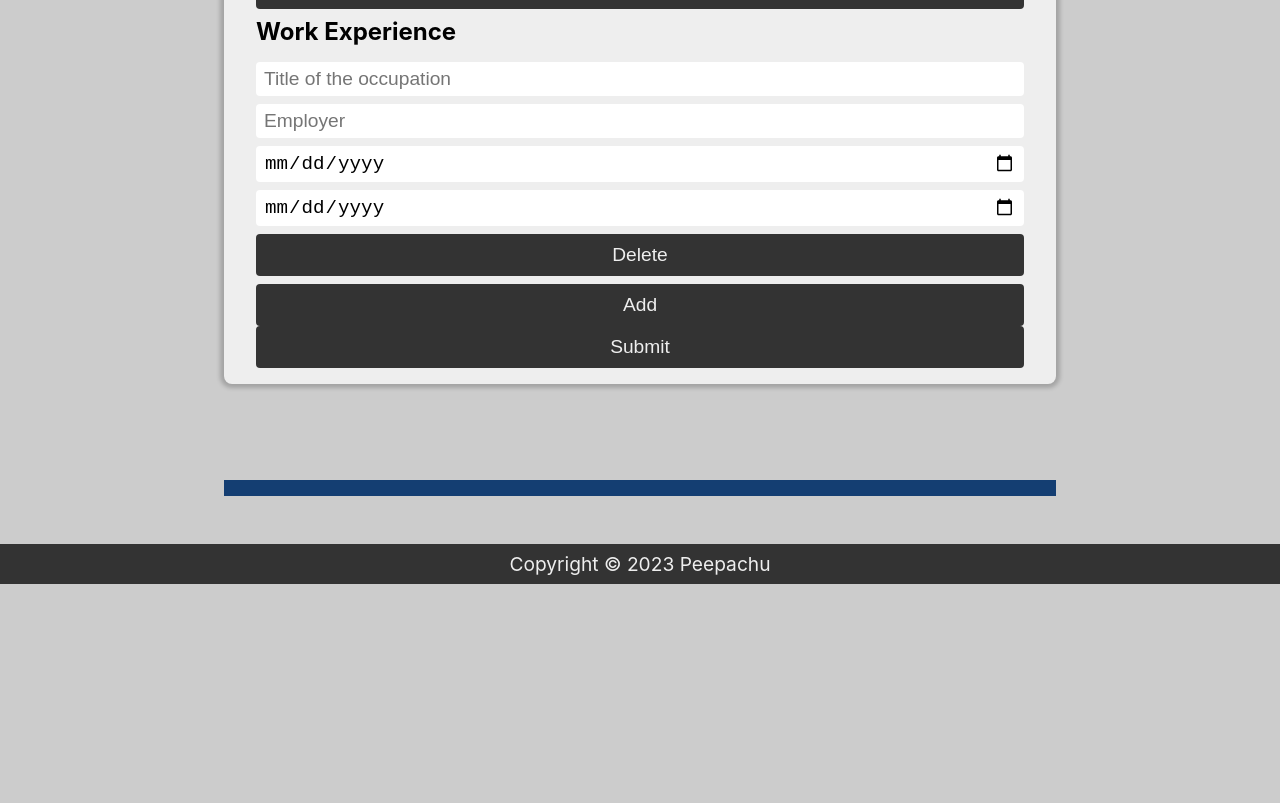
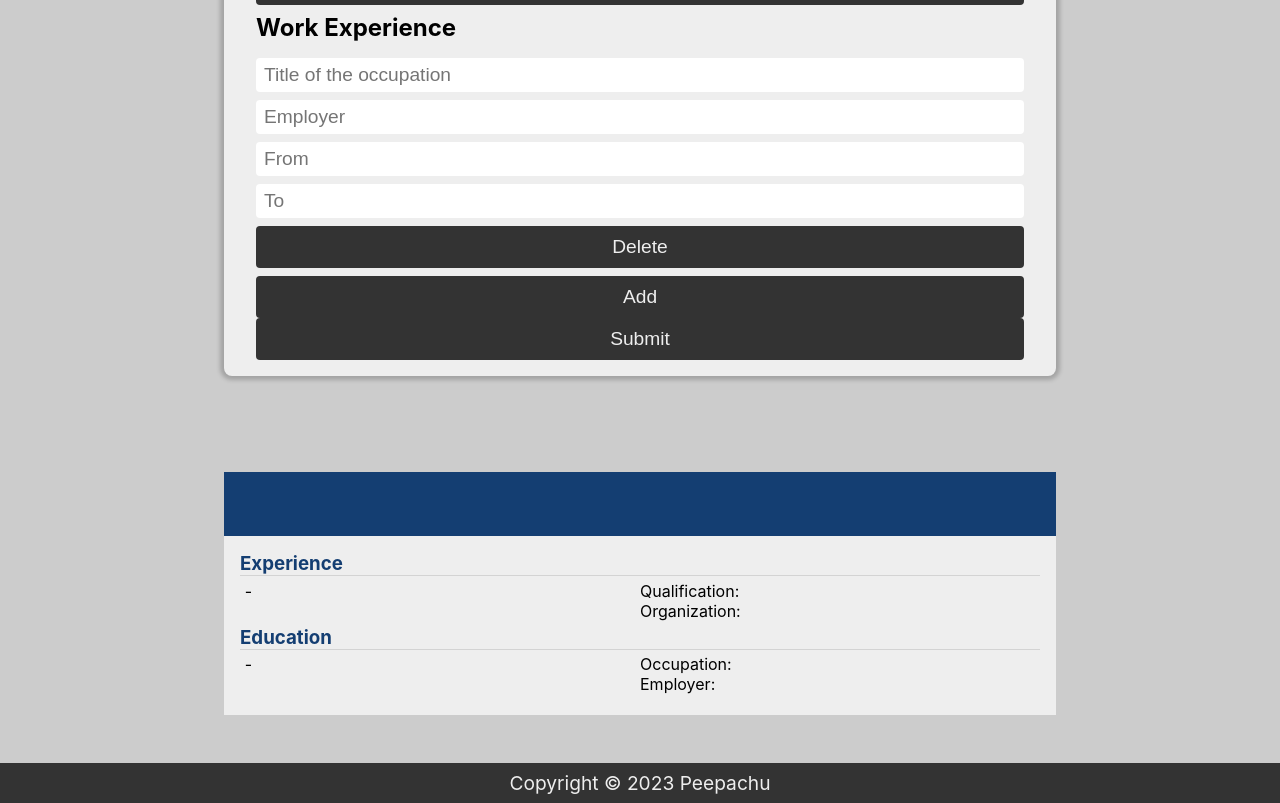
Before and after one commit to Peepachuu/cv-project, a React (Create React App) app: page / in a window 1280 px wide. Shown: the part 661-1464 px from the top of the page. Before the commit the page ends 1245 px from the top, so only its background shows below. Built offline with nearby package versions, Linux system fonts and the light colour scheme; the HTML template or start-up script is replaced by a standard one.

Commit message:
Add to the cv preview
More information is displayed now

```diff
--- a/src/App.js
+++ b/src/App.js
@@ -18,16 +18,16 @@ class App extends Component {
         ];
 
         this.defaultEducation = [
-            {type: "text", placeholder: "Title of qualification awarded", name:"qualification", value:""},
-            {type: "text", placeholder: "Organization that provided said title", name:"organizaation", value:""},
-            {type: "date", placeholder: "From", name:"startDate", value:""},
-            {type: "date", placeholder: "To", name:"endDate", value:""}
+            {type: "text", placeholder: "Title of qualification awarded", name:"Qualification", value:""},
+            {type: "text", placeholder: "Organization that provided said title", name:"Organization", value:""},
+            {type: "text", placeholder: "From", name:"startDate", value:""},
+            {type: "text", placeholder: "To", name:"endDate", value:""}
         ];
         this.defaultWorkExp = [
-            {type: "text", placeholder: "Title of the occupation", name:"occupation", value:""},
-            {type: "text", placeholder: "Employer", name:"employer", value:""},
-            {type: "date", placeholder: "From", name:"startDate", value:""},
-            {type: "date", placeholder: "To", name:"endDate", value:""}
+            {type: "text", placeholder: "Title of the occupation", name:"Occupation", value:""},
+            {type: "text", placeholder: "Employer", name:"Employer", value:""},
+            {type: "text", placeholder: "From", name:"startDate", value:""},
+            {type: "text", placeholder: "To", name:"endDate", value:""}
         ];
         this.state = {
             infosets: [
@@ -135,8 +135,9 @@ class App extends Component {
                 </div>
                 <div className="container">
                 <CVPreview
-                    firstName={this.state.infosets[0][0].data[0].value}
-                    lastName={this.state.infosets[0][0].data[1].value}
+                    personalInfo={this.state.infosets[0][0]}
+                    educationInfo={this.state.infosets[1]}
+                    experienceInfo={this.state.infosets[2]}
                 >
                 </CVPreview>
                 </div>
--- a/src/components/CVPreview.js
+++ b/src/components/CVPreview.js
@@ -1,11 +1,27 @@
 import React, {Component} from "react";
+import PreviewSection from "./PreviewSection";
 
 class CVPreview extends Component {
     render() {
-        const {firstName, lastName} = this.props;
+        const {personalInfo, educationInfo, experienceInfo} = this.props;
         return (
             <section className="Preview">
-                <h2>{firstName} {lastName}</h2>
+                <h2>{personalInfo.data[0].value} {personalInfo.data[1].value}</h2>
+                <section className="main">
+                    <section>
+                        <h3>Experience</h3>
+                        <ul>
+                            {educationInfo.map(fieldset => <PreviewSection fieldset={fieldset}/>)}
+                        </ul>
+                    </section>
+
+                    <section>
+                        <h3>Education</h3>
+                        <ul>
+                            {experienceInfo.map(fieldset => <PreviewSection fieldset={fieldset}/>)}
+                        </ul>
+                    </section>
+                </section>
             </section>
         )
     }
--- a/src/components/PreviewSection.js
+++ b/src/components/PreviewSection.js
@@ -1,11 +1,17 @@
 import React, {Component} from "react";
 
 class PreviewSection extends Component {
+
     render() {
+        const {fieldset} = this.props;
         return (
-            <section>
-                <h3>{this.props.heading}</h3>
-            </section>
+            <li className="previewSection">
+                <span>{fieldset.data[2].value} - {fieldset.data[3].value}</span>
+                <ul>
+                    <li>{fieldset.data[0].name}: {fieldset.data[0].value}</li>
+                    <li>{fieldset.data[1].name}: {fieldset.data[1].value}</li>
+                </ul>
+            </li>
         );
     }
 }
--- a/src/styles/styles.css
+++ b/src/styles/styles.css
@@ -86,4 +86,28 @@ button:hover {
     color: var(--main-background-color);
     font-size: 2.5rem;
     padding: 8px;
+    min-height: 3rem;
 }
+
+.Preview h3 {
+    color: var(--pop-color);
+    border-bottom: 1px lightgray solid;
+}
+
+.Preview .main {
+    background-color: var(--main-background-color);
+    padding: 1rem;
+}
+
+.previewSection {
+    padding: 0.3rem;
+    display: flex;
+}
+
+.previewSection * {
+    flex: 1;
+}
+
+ul {
+    list-style-type: none;
+}
```
